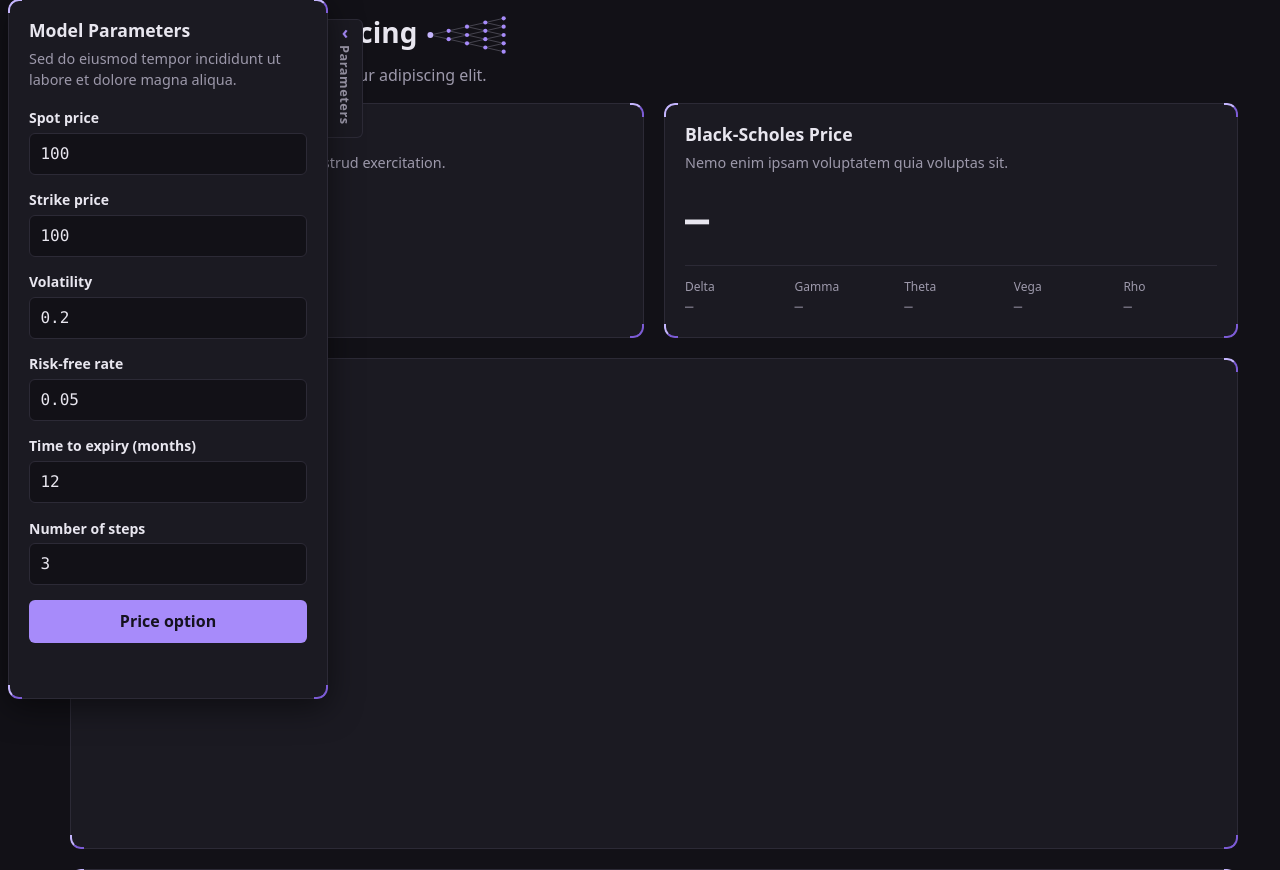
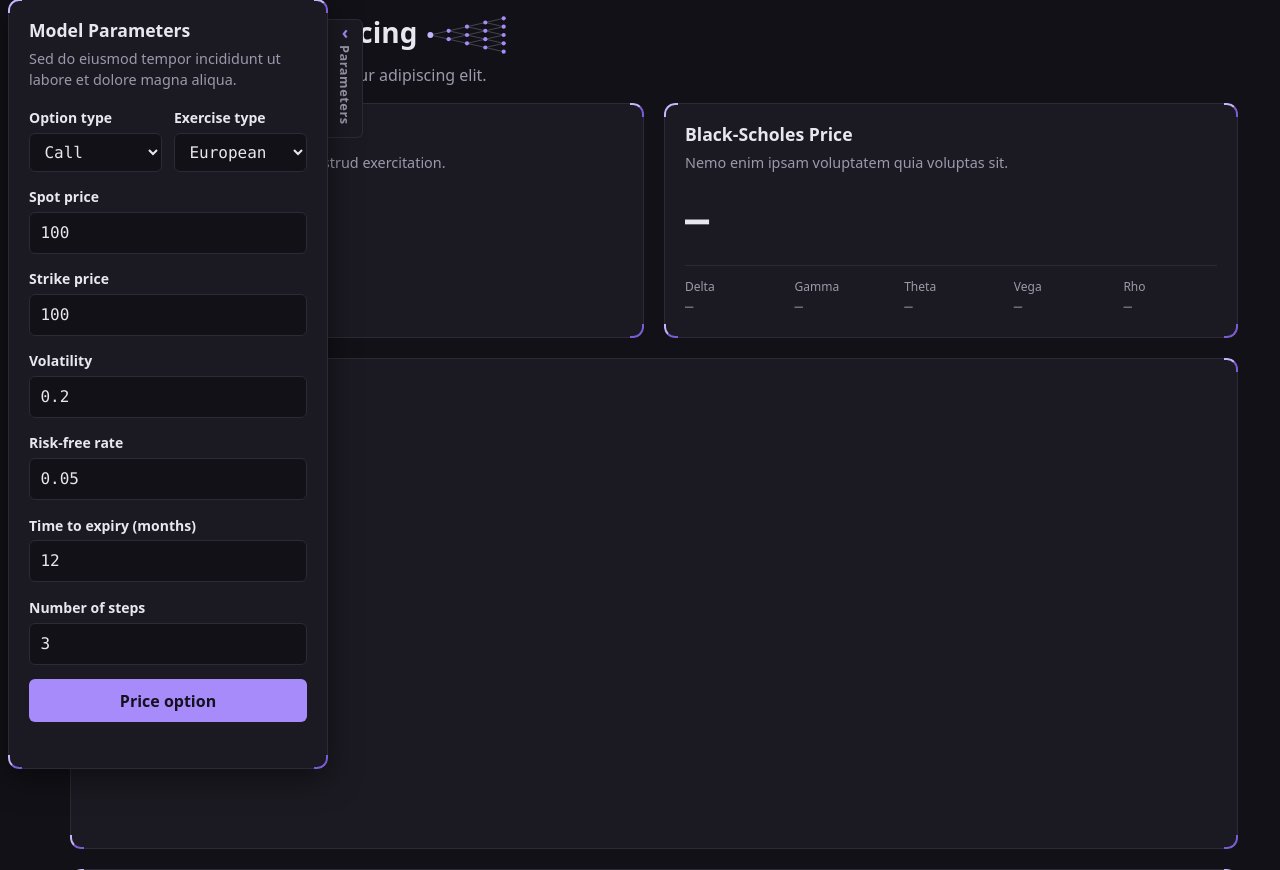
Before and after one commit to hilldean09/binomial_options_pricing, a Flask app: page / in a window 1280 px wide. Shown: the part 17-887 px from the top of the page. Run offline with Flask 3, Linux system fonts and the light colour scheme; some libraries are stand-ins or nearby versions.

Commit message:
Add option type and exercise type selectors
Co-Authored-By: Claude Opus 5.5 <noreply@anthropic.com>

```diff
--- a/static/css/style.css
+++ b/static/css/style.css
@@ -257,6 +257,12 @@ h1, h2, h3 {
     gap: 0.9rem;
 }
 
+.field-row {
+    display: grid;
+    gap: 0.75rem;
+    grid-template-columns: repeat(2, minmax(0, 1fr));
+}
+
 .field {
     display: flex;
     flex-direction: column;
@@ -268,7 +274,8 @@ h1, h2, h3 {
     font-weight: 600;
 }
 
-.field input {
+.field input,
+.field select {
     font: inherit;
     font-family: var(--mono);
     padding: 0.5rem 0.65rem;
@@ -279,7 +286,8 @@ h1, h2, h3 {
     width: 100%;
 }
 
-.field input:focus {
+.field input:focus,
+.field select:focus {
     outline: 2px solid var(--accent);
     outline-offset: 1px;
 }
--- a/static/js/main.js
+++ b/static/js/main.js
@@ -49,6 +49,9 @@
         num_steps: (value) => parseInt(value, 10),
     };
 
+    // Dropdowns, whose values are sent as they are.
+    const SELECT_FIELDS = ["option_type", "option_exercise"];
+
     function isDrawerOpen() {
         return drawer.classList.contains("is-open");
     }
@@ -86,6 +89,10 @@
             } else {
                 invalid.push(input.labels[0].textContent);
             }
+        }
+
+        for (const name of SELECT_FIELDS) {
+            params[name] = form.elements[name].value;
         }
 
         return { params, invalid };
--- a/templates/index.html
+++ b/templates/index.html
@@ -70,6 +70,21 @@
                 <p class="tile-text">Sed do eiusmod tempor incididunt ut labore et dolore magna aliqua.</p>
 
                 <form id="pricing-form" novalidate>
+                    <div class="field-row">
+                        <div class="field">
+                            <label for="option_type">Option type</label>
+                            <select id="option_type" name="option_type">
+                                <option value="call" selected>Call</option>
+                                <option value="put">Put</option>
+                            </select>
+                        </div>
+                        <div class="field">
+                            <label for="option_exercise">Exercise type</label>
+                            <select id="option_exercise" name="option_exercise">
+                                <option value="european" selected>European</option>
+                            </select>
+                        </div>
+                    </div>
                     <div class="field">
                         <label for="spot">Spot price</label>
                         <input id="spot" name="spot" type="number" step="any" min="0" value="100" required>
```
